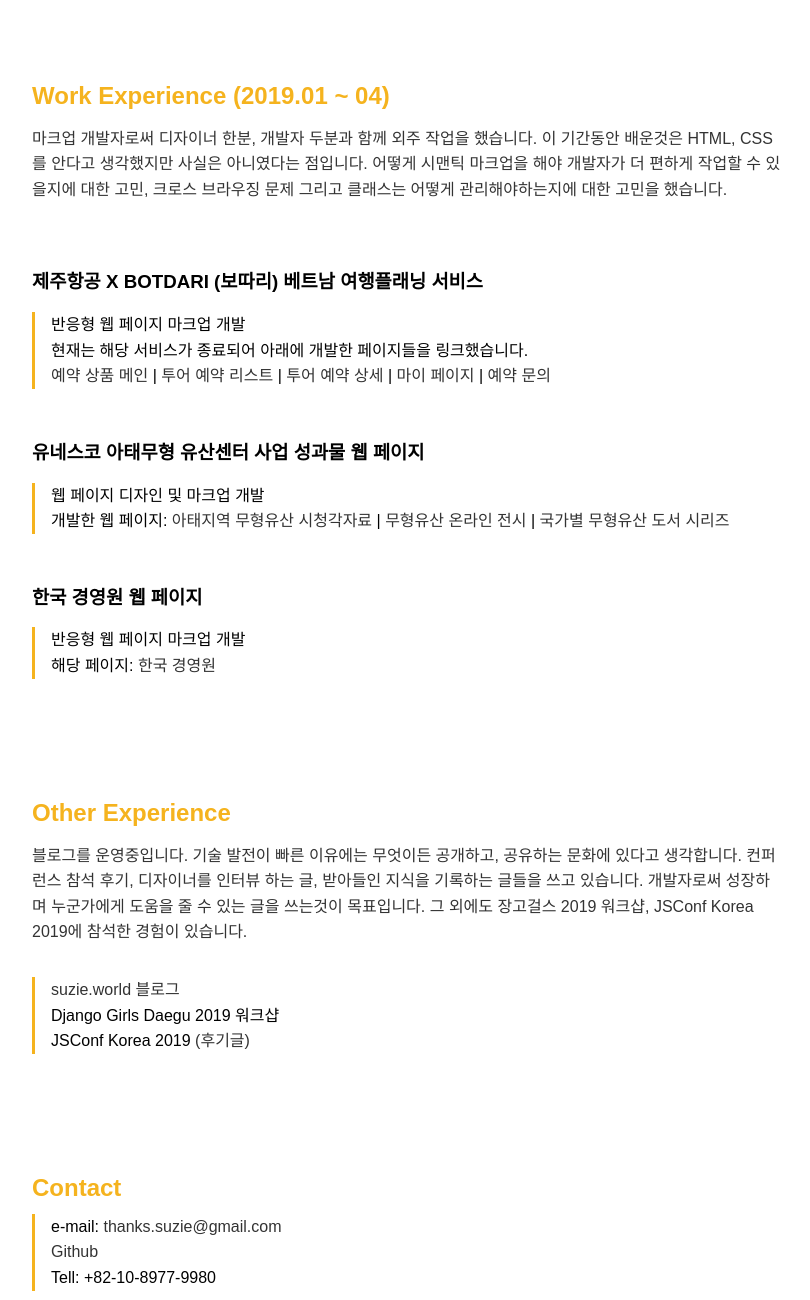
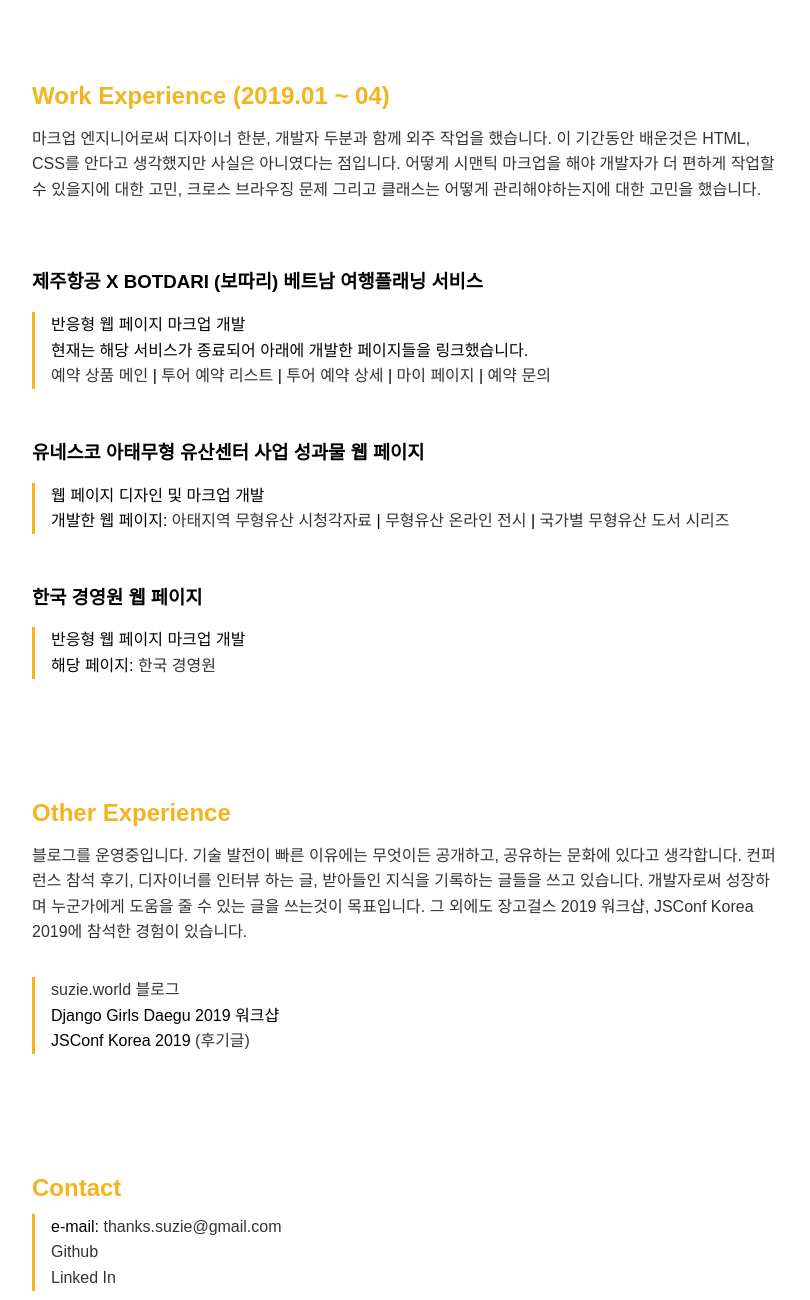
Before and after one commit to devsuzie/legacy-suzie-world-v1, a Gatsby site: page /resume in a window 1280 px wide. Shown: the part 1420-2720 px from the top of the page, without its empty margins (233-1043 px from the left). Built offline with nearby package versions, Linux system fonts and the light colour scheme; Gatsby itself is replaced by a stand-in of ours; a web font is replaced by a local one.

Commit message:
edit: resume typo

```diff
--- a/src/pages/resume.js
+++ b/src/pages/resume.js
@@ -67,7 +67,7 @@ const AboutPage = () => {
 
                 <h2>Work Experience (2019.01 ~ 04)</h2>
                 <p>
-                    마크업 개발자로써 디자이너 한분, 개발자 두분과 함께 외주 작업을 했습니다.
+                    마크업 엔지니어로써 디자이너 한분, 개발자 두분과 함께 외주 작업을 했습니다.
                     이 기간동안 배운것은 HTML, CSS를 안다고 생각했지만 사실은 아니였다는 점입니다.
                     어떻게 시맨틱 마크업을 해야 개발자가 더 편하게 작업할 수 있을지에 대한 고민,
                     크로스 브라우징 문제 그리고 클래스는 어떻게 관리해야하는지에 대한 고민을 했습니다.
@@ -116,7 +116,7 @@ const AboutPage = () => {
                 <ul>
                     <li>e-mail: <a href="mailto:thanks.suzie@gmail.com">thanks.suzie@gmail.com</a></li>
                     <li><a href="https://github.com/iamsuzie" target="_blank">Github</a></li>
-                    <li>Tell: +82-10-8977-9980</li>
+                    <li><a href="https://www.linkedin.com/in/codesuzie/" target="_blank">Linked In</a></li>
                 </ul>
             </div>
         </Layout>
```
